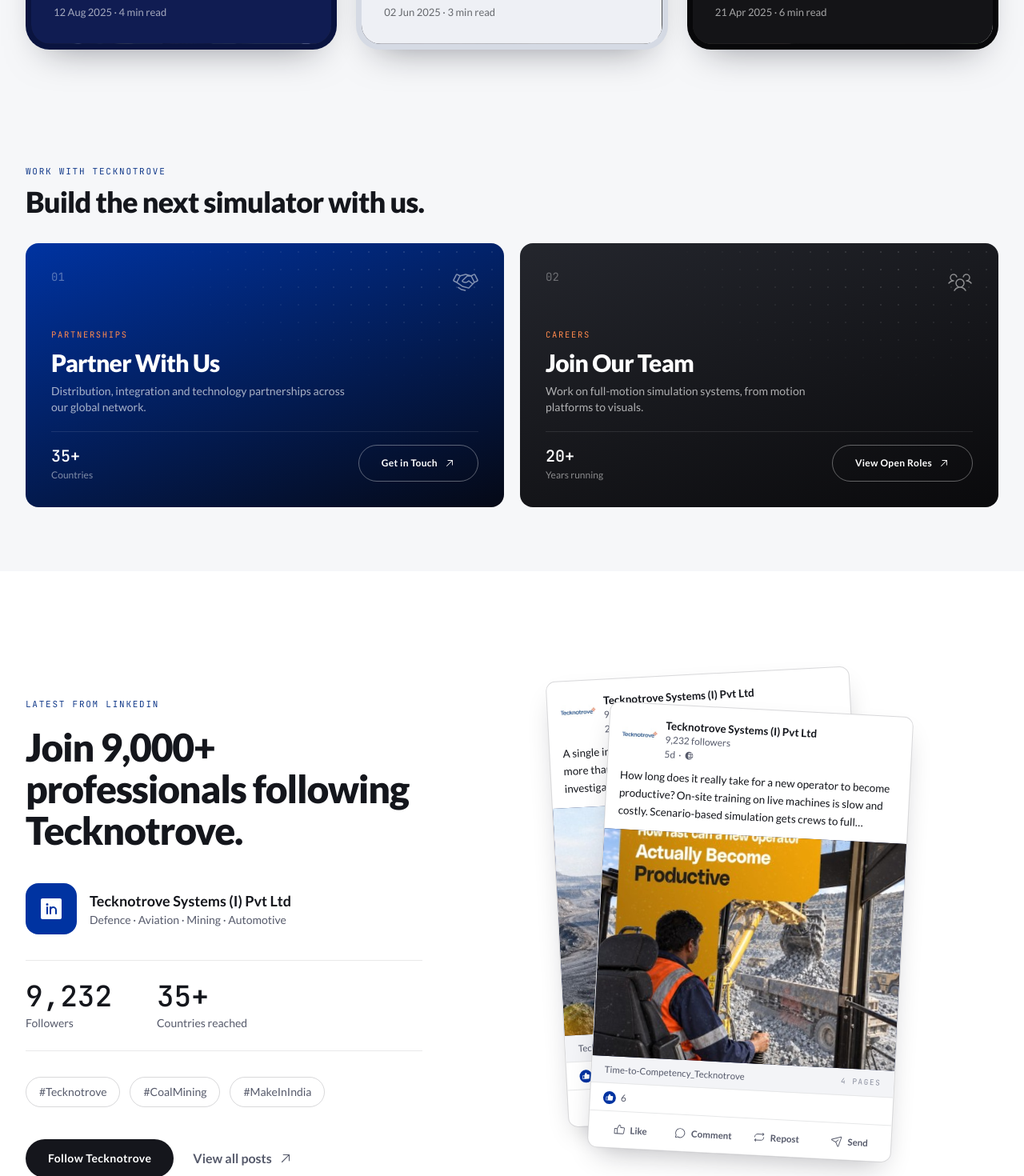
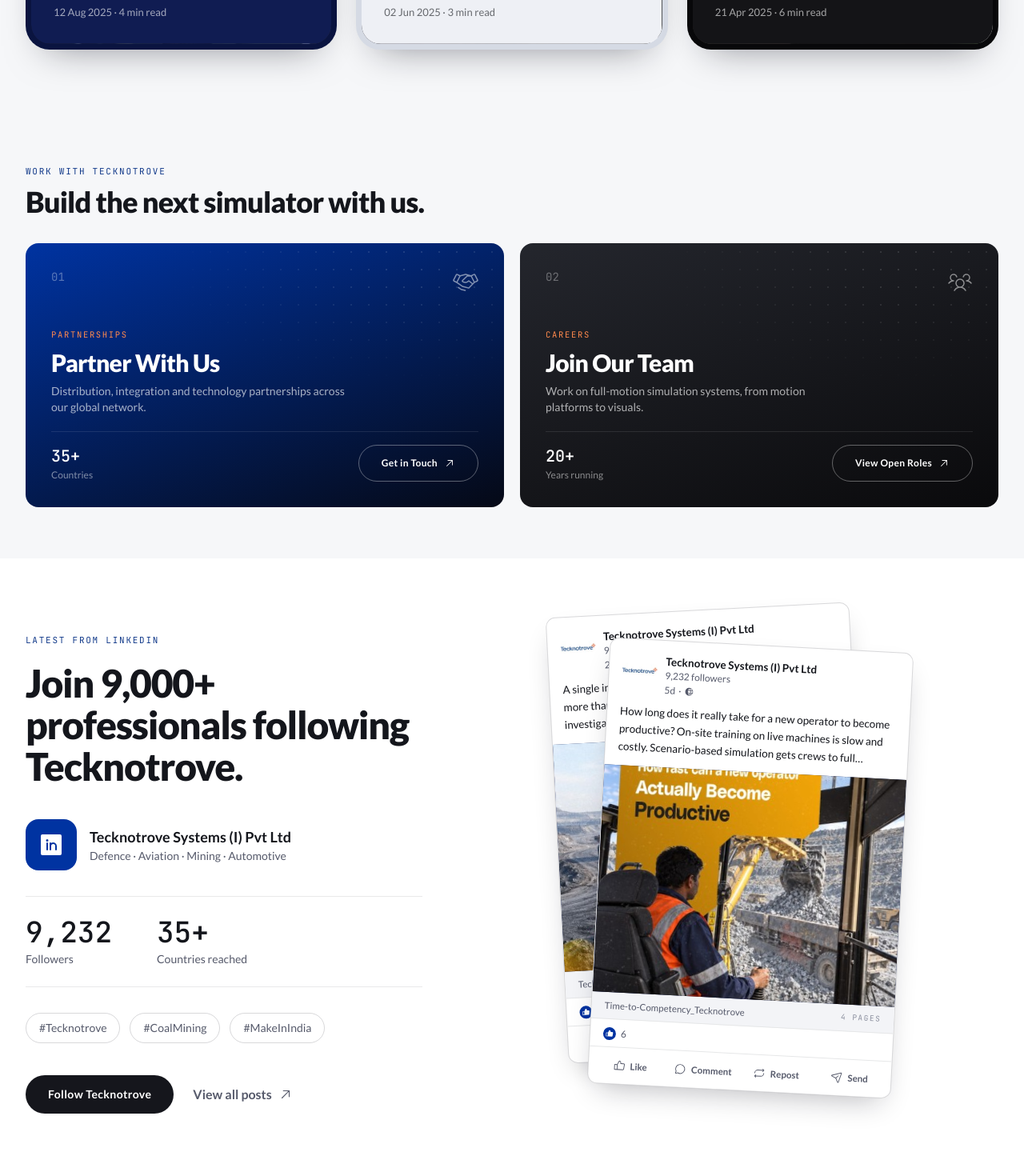
Before and after one commit to techinfinitydevelopers/tecknotrove, a Next.js app: page / in a window 1280 px wide. Shown: the part 3380-4850 px from the top of the page at 80% size. Built offline with nearby package versions, Linux system fonts and the light colour scheme.

Commit message:
Tighten whitespace between Partner/Careers and LinkedIn sections
Split each section's vertical padding asymmetrically instead of two
large symmetric py values stacking into a dead gap between them.

```diff
--- a/src/components/sections/LinkedInSection.tsx
+++ b/src/components/sections/LinkedInSection.tsx
@@ -48,7 +48,7 @@
 
 export default function LinkedInSection() {
   return (
-    <section className="bg-bg py-24 sm:py-32">
+    <section className="bg-bg pb-24 pt-12 sm:pb-32 sm:pt-16">
       <div className="mx-auto max-w-[1400px] px-5 sm:px-8">
         <div className="grid grid-cols-1 items-center gap-14 lg:grid-cols-[0.85fr_1.15fr] lg:gap-12">
           {/* account details */}
--- a/src/components/sections/PartnerCareers.tsx
+++ b/src/components/sections/PartnerCareers.tsx
@@ -35,7 +35,7 @@
 
 export default function PartnerCareers() {
   return (
-    <section className="bg-bg-elevated py-16 sm:py-20">
+    <section className="bg-bg-elevated pb-12 pt-16 sm:pb-16 sm:pt-20">
       <div className="mx-auto max-w-[1400px] px-5 sm:px-8">
         <p className="mono-label mb-3 text-[11px] text-blue-500">
           Work With Tecknotrove
```
Also changed, not shown: 1 other file (tests, documents, lock files or other folders).
